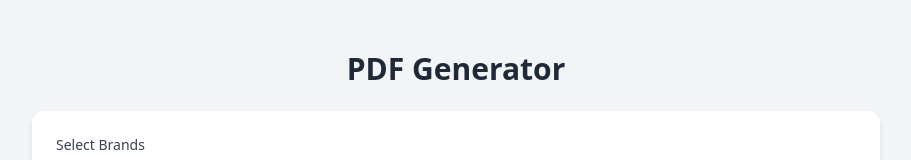
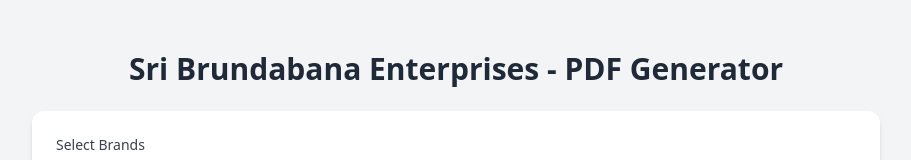
Before and after one commit to sahilsync07/gen-pdf, a Vue app in the folder frontend/: page / in a window 1280 px wide. Shown: the top 160 px of the page, without its empty margins (184-1095 px from the left). Built offline with nearby package versions, Linux system fonts and the light colour scheme; no server answers.

Commit message:
sbe pdf generator

```diff
--- a/frontend/src/components/PdfGenerator.vue
+++ b/frontend/src/components/PdfGenerator.vue
@@ -17,7 +17,7 @@
 
     <!-- Main Content -->
     <h1 class="text-3xl font-bold text-gray-800 mb-6 text-center">
-      PDF Generator
+      Sri Brundabana Enterprises - PDF Generator
     </h1>
 
     <div class="bg-white p-6 rounded-xl shadow-md mb-6">
```
